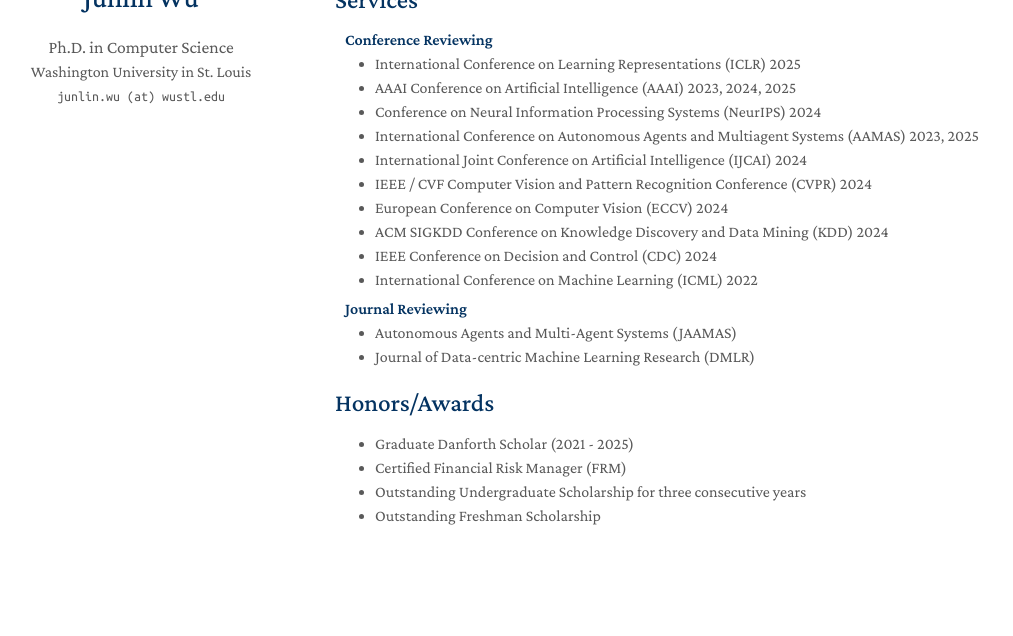
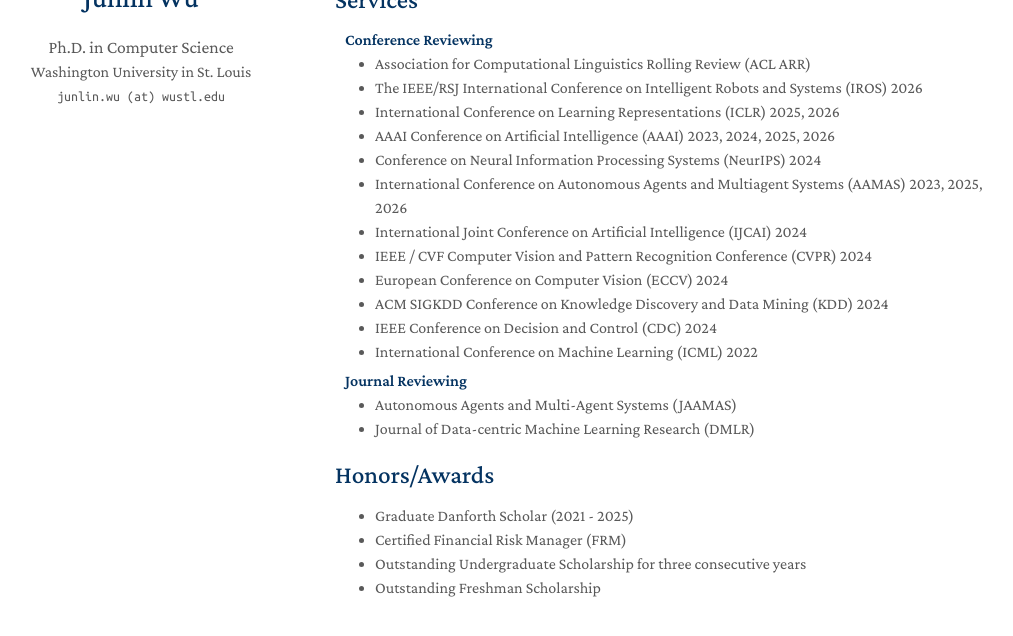
Before and after one commit to jlwu002/jlwu002.github.io, a Jekyll site: the page built from index.md, in a window 1280 px wide and 900 px high, scrolled down 1978 px, cut to the strip 206-842 px from the top of the window. Shown: the whole strip, without its empty margins (135-1148 px from the left). Built offline with Jekyll 4.4.1, drawn with Linux system fonts in a browser that asks for light colours; a style sheet for code colours, icons or effects is not loaded; our own code applies the rules of GitHub Pages for plain Markdown files.

Commit message:
Update conference listings with additional years

```diff
--- a/_includes/services.md
+++ b/_includes/services.md
@@ -3,10 +3,12 @@
 <h4 style="margin:0 10px 0;">Conference Reviewing</h4>
 
 <ul style="margin:0 0 5px;">
-  <li><a href="https://iclr.cc/" target="_blank" rel="noopener noreferrer"><autocolor>International Conference on Learning Representations (ICLR) 2025</autocolor></a></li>
-  <li><a href="https://aaai.org/conference/aaai/" target="_blank" rel="noopener noreferrer"><autocolor>AAAI Conference on Artificial Intelligence (AAAI) 2023, 2024, 2025</autocolor></a></li>
+  <li><a href="https://aclrollingreview.org/" target="_blank" rel="noopener noreferrer"><autocolor>Association for Computational Linguistics Rolling Review (ACL ARR)</autocolor></a></li>
+  <li><a href="https://2026.ieee-iros.org/" target="_blank" rel="noopener noreferrer"><autocolor>The IEEE/RSJ International Conference on Intelligent Robots and Systems (IROS) 2026</autocolor></a></li>
+  <li><a href="https://iclr.cc/" target="_blank" rel="noopener noreferrer"><autocolor>International Conference on Learning Representations (ICLR) 2025, 2026</autocolor></a></li>
+  <li><a href="https://aaai.org/conference/aaai/" target="_blank" rel="noopener noreferrer"><autocolor>AAAI Conference on Artificial Intelligence (AAAI) 2023, 2024, 2025, 2026</autocolor></a></li>
   <li><a href="https://neurips.cc/" target="_blank" rel="noopener noreferrer"><autocolor>Conference on Neural Information Processing Systems (NeurIPS) 2024</autocolor></a></li>
-  <li><a href="https://aamas2025.org/" target="_blank" rel="noopener noreferrer"><autocolor>International Conference on Autonomous Agents and Multiagent Systems (AAMAS) 2023, 2025</autocolor></a></li>
+  <li><a href="https://aamas2025.org/" target="_blank" rel="noopener noreferrer"><autocolor>International Conference on Autonomous Agents and Multiagent Systems (AAMAS) 2023, 2025, 2026</autocolor></a></li>
   <li><a href="https://ijcai24.org/" target="_blank" rel="noopener noreferrer"><autocolor>International Joint Conference on Artificial Intelligence (IJCAI) 2024</autocolor></a></li>
   <li><a href="https://cvpr.thecvf.com/" target="_blank" rel="noopener noreferrer"><autocolor>IEEE / CVF Computer Vision and Pattern Recognition Conference (CVPR) 2024</autocolor></a></li>
   <li><a href="https://eccv2024.ecva.net/" target="_blank" rel="noopener noreferrer"><autocolor>European Conference on Computer Vision (ECCV) 2024</autocolor></a></li>
```
